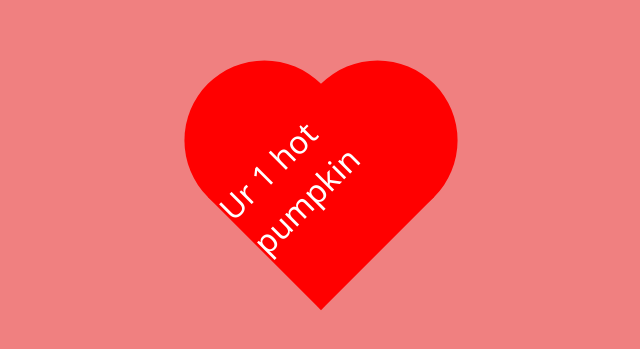
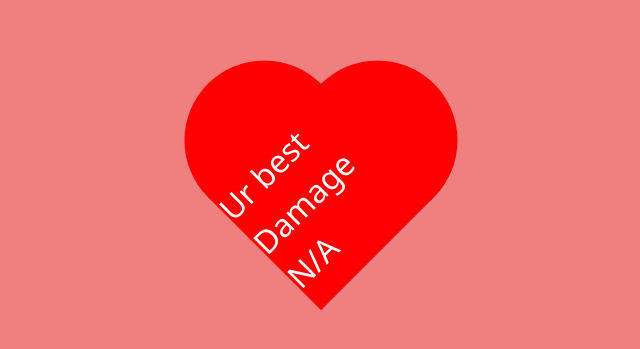
Before and after one commit to ifTrueFall/FallFever, a plain HTML site: page index.html in a window 1280 px wide. Shown: the part 203-552 px from the top of the page, without its empty margins (319-959 px from the left). Drawn offline with nearby package versions, Linux system fonts and the light colour scheme.

Commit message:
Changed text

```diff
--- a/index.html
+++ b/index.html
@@ -11,7 +11,7 @@
         <div style="background: red; position: relative; height: 200px; width: 200px; transform: rotate(-45deg) scale(0.8); animation: pulse 2s linear infinite;">
             <div style="background: inherit; border-radius: 50%; content: ''; position: absolute; top: -50%; left: 0; height: 200px; width: 200px;"></div>
             <div style="background: inherit; border-radius: 50%; content: ''; position: absolute; top: 0; right: -50%; height: 200px; width: 200px;"></div>
-            <div style="position: absolute; top: 1/2; left: 1/2; transform: translate(1, 1); color: white; font-size: 40px;">Ur 1 hot pumpkin</div>
+            <div style="position: absolute; top: 1/2; left: 1/2; transform: translate(1, 1); color: white; font-size: 40px;">Ur best Damage N/A</div>
         </div>
     </div>
             <script>
```
